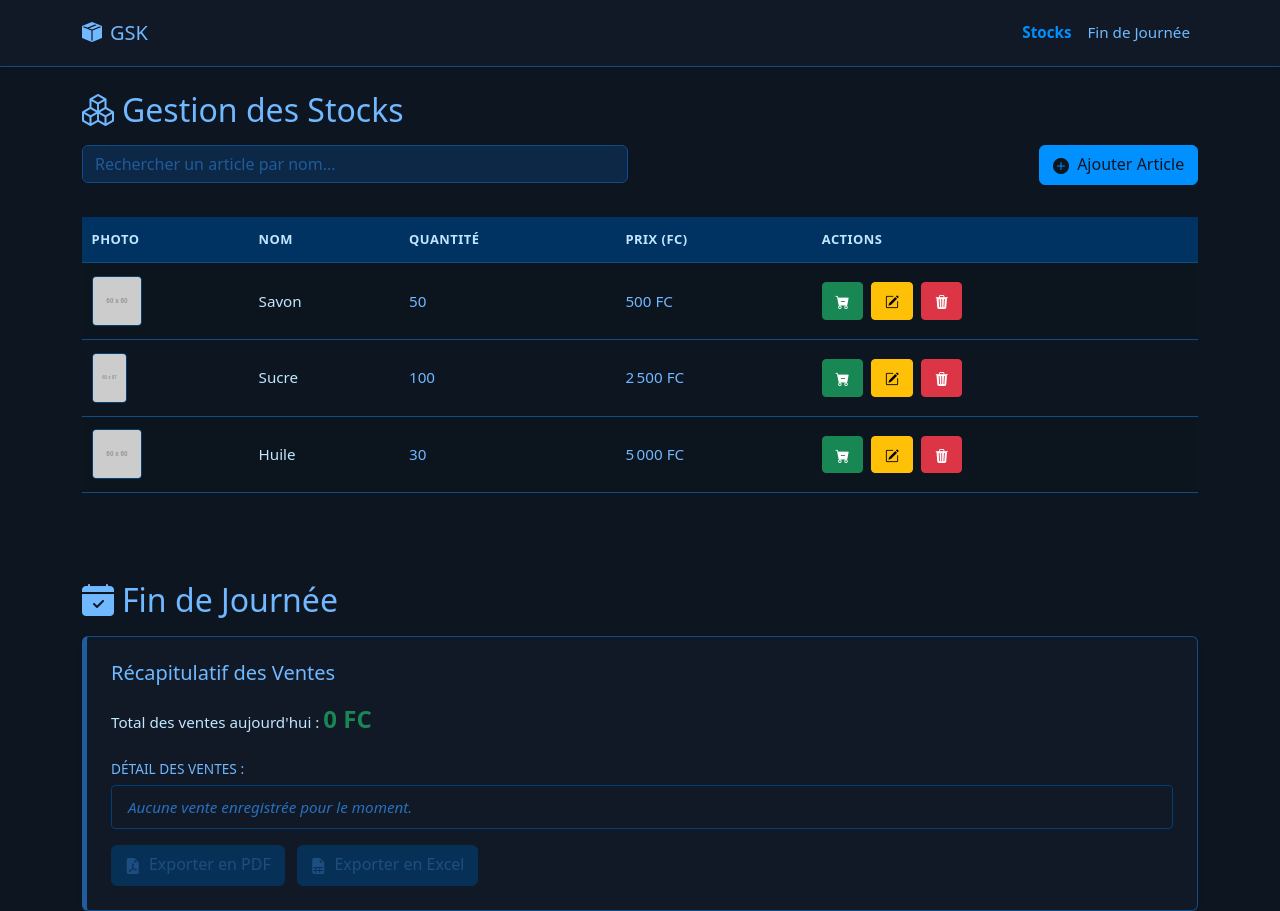
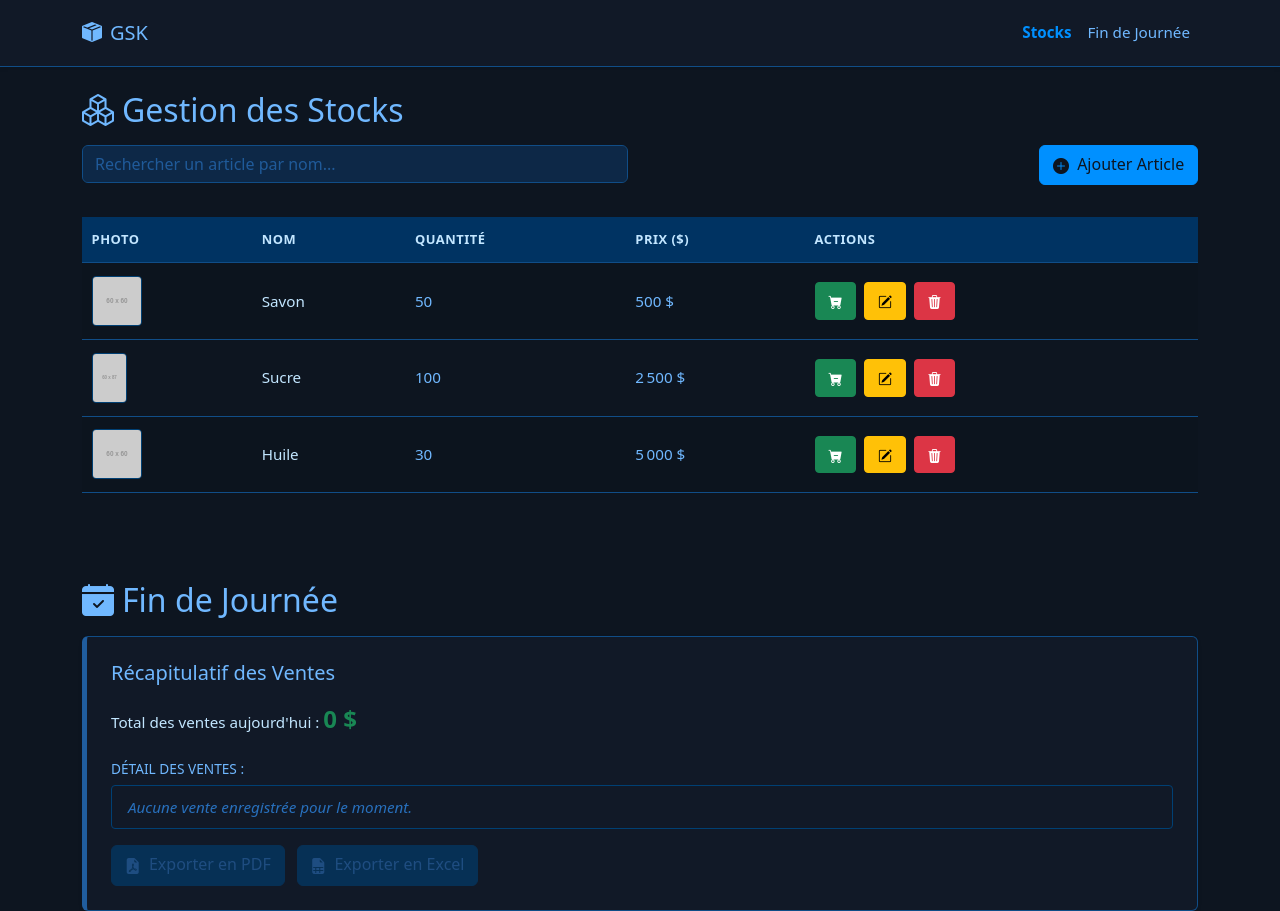
Before and after one commit to CoffeePuma55644/projet-web-gestion-de-stocks, a plain HTML site: page index.html in a window 1280 px wide. Shown: the top 911 px of the page. Drawn offline with nearby package versions, Linux system fonts and the light colour scheme; placeholder pictures from the web are drawn by us.

Commit message:
Changing Price unit from "FC" to "$"

```diff
--- a/index.html
+++ b/index.html
@@ -53,7 +53,7 @@
                             <th scope="col">Photo</th>
                             <th scope="col">Nom</th>
                             <th scope="col">Quantité</th>
-                            <th scope="col">Prix (FC)</th>
+                            <th scope="col">Prix ($)</th>
                             <th scope="col">Actions</th>
                         </tr>
                     </thead>
@@ -72,7 +72,7 @@
             <div class="card shadow-sm">
                 <div class="card-body">
                     <h5 class="card-title">Récapitulatif des Ventes</h5>
-                    <p class="card-text">Total des ventes aujourd'hui : <strong id="totalSales" class="text-success fs-4">0.00 FC</strong></p>
+                    <p class="card-text">Total des ventes aujourd'hui : <strong id="totalSales" class="text-success fs-4">0.00 $</strong></p>
                     <h6>Détail des ventes :</h6>
                     <ul id="salesList" class="list-group list-group-flush mb-3" style="max-height: 200px; overflow-y: auto;">
                         <li class="list-group-item text-muted">Aucune vente enregistrée pour le moment.</li>
@@ -112,7 +112,7 @@
                             <input type="number" class="form-control" id="itemQuantity" required min="0">
                         </div>
                         <div class="mb-3">
-                            <label for="itemPrice" class="form-label">Prix Unitaire (FC)</label>
+                            <label for="itemPrice" class="form-label">Prix Unitaire ($)</label>
                             <input type="number" class="form-control" id="itemPrice" required min="0" step="0.01">
                         </div>
                         <div class="mb-3">
--- a/script.js
+++ b/script.js
@@ -70,7 +70,7 @@ document.addEventListener('DOMContentLoaded', () => {
                 <td><img src="${item.image || 'https://via.placeholder.com/60/CCCCCC/FFFFFF?text=N/A'}" alt="${item.name}" class="stock-item-img"></td>
                 <td>${item.name}</td>
                 <td>${item.quantity}</td>
-                <td>${item.price.toLocaleString('fr-CD')} FC</td>
+                <td>${item.price.toLocaleString('fr-CD')} $</td>
                 <td>
                     <button class="btn btn-success btn-sm me-1 sell-btn ${item.quantity <= 0 ? 'disabled' : ''}" data-id="${item.id}" title="Vendre">
                         <i class="bi bi-cart-dash-fill"></i>
@@ -105,14 +105,14 @@ document.addEventListener('DOMContentLoaded', () => {
                 listItem.classList.add('list-group-item', 'd-flex', 'justify-content-between', 'align-items-center');
                 listItem.innerHTML = `
                     <span>${sale.name} (x${sale.quantitySold || 1})</span>
-                    <span class="badge bg-success rounded-pill">${sale.price.toLocaleString('fr-CD')} FC</span>
+                    <span class="badge bg-success rounded-pill">${sale.price.toLocaleString('fr-CD')} $</span>
                 `;
                 salesListUl.appendChild(listItem);
                 total += sale.price * (sale.quantitySold || 1);
             });
         }
 
-        totalSalesEl.textContent = `${total.toLocaleString('fr-CD')} FC`;
+        totalSalesEl.textContent = `${total.toLocaleString('fr-CD')} $`;
 
         // Petite animation sur le total
          totalSalesEl.classList.add('updated');
```
Also changed, not shown: 1 other file.
